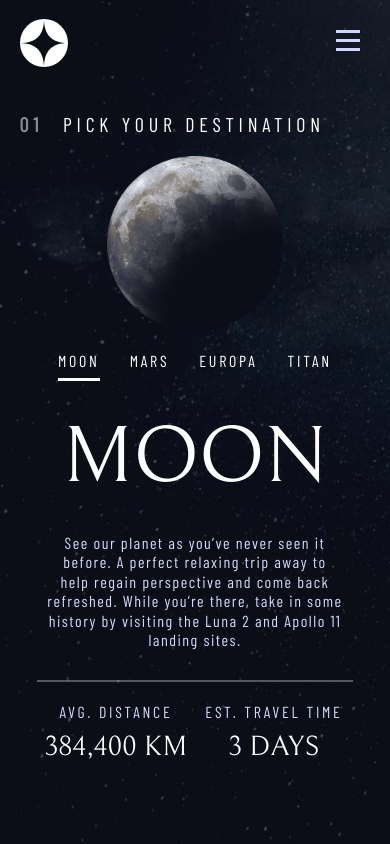
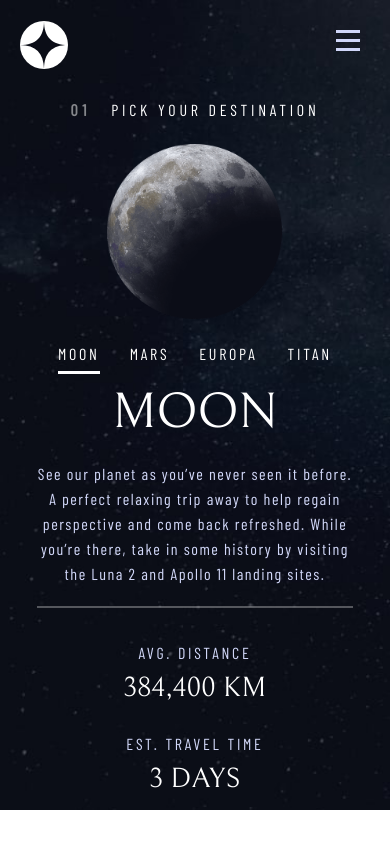
Before and after one commit to CatalinBanici/space-tourism-website, a React (Create React App) app in the folder app/: page /destination in a window 390 px wide. Built offline with nearby package versions, Linux system fonts and the light colour scheme.

Commit message:
mobile design for home and destination

```diff
--- a/app/src/styles/crew.css
+++ b/app/src/styles/crew.css
@@ -182,3 +182,28 @@
     width: 380px;
   }
 }
+
+@media (max-width: 420px) {
+  .crew-container {
+    flex-direction: column-reverse;
+  }
+
+  .crew-title {
+    font-size: 16px;
+    text-align: center;
+    letter-spacing: 3.75px;
+    margin-block: 10px;
+  }
+
+  .crew-title span {
+    font-size: 16px;
+  }
+
+  .crew-body {
+    height: unset;
+  }
+
+  .crew-body div {
+    height: unset;
+  }
+}
--- a/app/src/styles/destination.css
+++ b/app/src/styles/destination.css
@@ -261,3 +261,64 @@
     align-items: center;
   }
 }
+
+@media (max-width: 420px) {
+  .destination-title {
+    font-size: 16px;
+    text-align: center;
+    letter-spacing: 3.75px;
+    margin-block: 10px;
+  }
+
+  .destination-title span {
+    font-size: 16px;
+  }
+
+  .destination-image {
+    margin-block: 15px;
+  }
+
+  .destination-image img {
+    width: 175px;
+    height: 175px;
+  }
+
+  .destination-nav {
+    margin-block: 10px;
+  }
+
+  .destination-details div {
+    gap: unset;
+  }
+
+  .destination-name {
+    font-size: 50px;
+  }
+
+  .destination-description {
+    margin: 0;
+    line-height: 25px;
+  }
+
+  .destination-extra-details {
+    flex-direction: column;
+  }
+
+  .destination-distance {
+    margin: 10px;
+  }
+
+  .destination-distance h2,
+  h1 {
+    padding: 5px;
+  }
+
+  .destination-travel {
+    margin: 10px;
+  }
+
+  .destination-travel h2,
+  h1 {
+    padding: 5px;
+  }
+}
--- a/app/src/styles/header.css
+++ b/app/src/styles/header.css
@@ -131,10 +131,14 @@ header nav ul li a span:nth-child(1) {
 }
 
 @media (max-width: 420px) {
+  header {
+    height: 90px;
+  }
+
   header nav {
     position: fixed;
     inset: 0 0 0 30%;
-    height: 1000px;
+    height: 100vh;
     padding: 0;
     transition: 0.5s ease-out;
   }
--- a/app/src/styles/home.css
+++ b/app/src/styles/home.css
@@ -131,3 +131,39 @@
     width: 342px;
   }
 }
+
+@media (max-width: 420px) {
+  .home-section-container div {
+    width: 80%;
+    margin-top: 50px;
+  }
+
+  .home-section-container h5 {
+    font-size: 16px;
+    letter-spacing: 3.75px;
+  }
+
+  .home-section-container h1 {
+    font-size: 90px;
+  }
+
+  .home-section-container p {
+    line-height: 25px;
+  }
+
+  .button-container button {
+    height: 215px;
+    width: 215px;
+    font-size: 18px;
+    letter-spacing: 2px;
+    border: 35px solid hsla(0, 0%, 100%, 0);
+    margin: 30px;
+  }
+
+  .button-container button:hover {
+    height: 215px;
+    width: 215px;
+    border: 35px solid hsla(0, 0%, 100%, 0.2);
+    margin: 30px;
+  }
+}
--- a/app/src/styles/root.css
+++ b/app/src/styles/root.css
@@ -72,4 +72,38 @@ body {
   .destination-background {
     background-image: url(../assets/destination/background-destination-tablet.jpg);
   }
+
+  .crew-background {
+    background-image: url(../assets/crew/background-crew-tablet.jpg);
+  }
+
+  .technology-background {
+    background-image: url(../assets/technology/background-technology-tablet.jpg);
+  }
 }
+
+@media (max-width: 420px) {
+  .home-background {
+    background-image: url(../assets/home/background-home-mobile.jpg);
+  }
+
+  .destination-background {
+    background-image: url(../assets/destination/background-destination-mobile.jpg);
+  }
+
+  .crew-background {
+    background-image: url(../assets/crew/background-crew-mobile.jpg);
+  }
+
+  .technology-background {
+    background-image: url(../assets/technology/background-technology-mobile.jpg);
+  }
+
+  body {
+    height: unset;
+  }
+
+  .app-container {
+    height: unset;
+  }
+}
--- a/app/src/styles/technology.css
+++ b/app/src/styles/technology.css
@@ -152,6 +152,7 @@
     align-self: center;
     justify-content: flex-end;
     height: 100%;
+    width: 100%;
   }
 
   .technology-body div {
@@ -189,7 +190,7 @@
   }
 
   .technology-image {
-    width: 115%;
+    width: 100%;
     height: min(65vw, 50%);
   }
 
```
